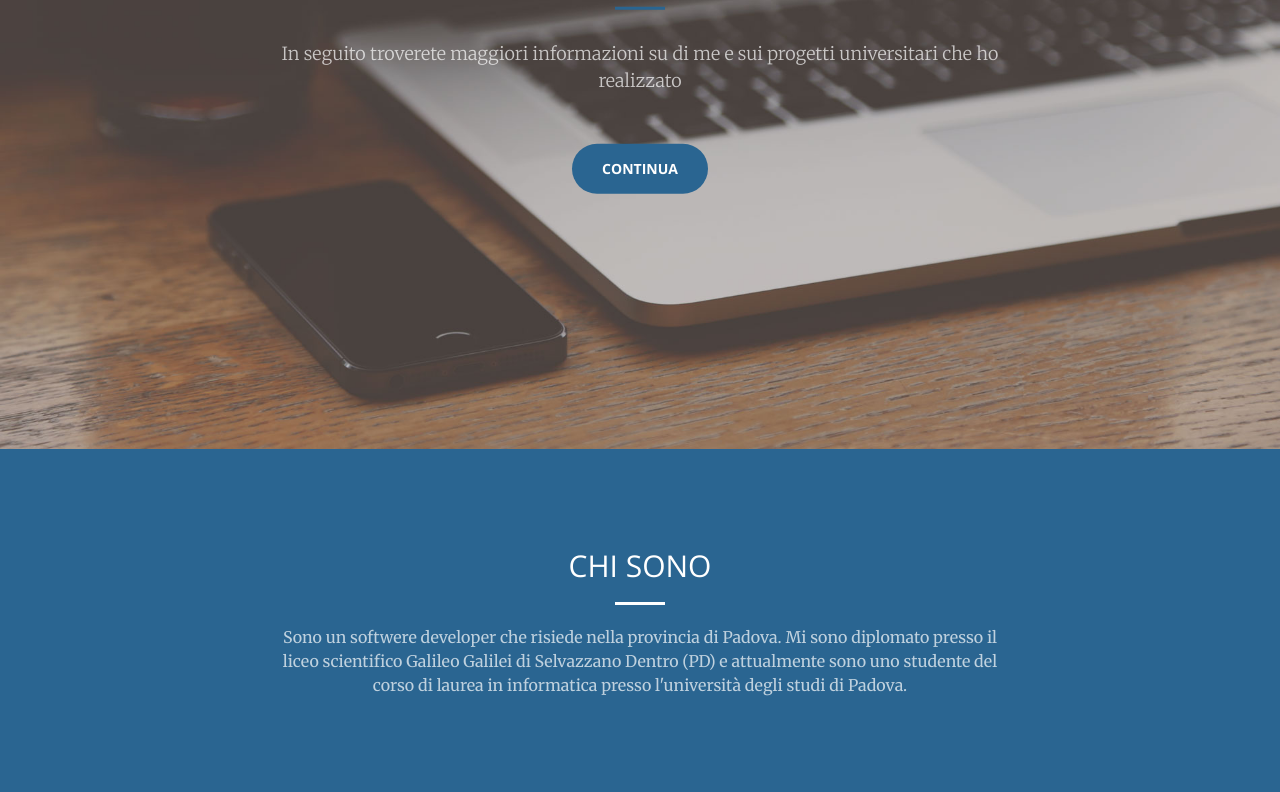
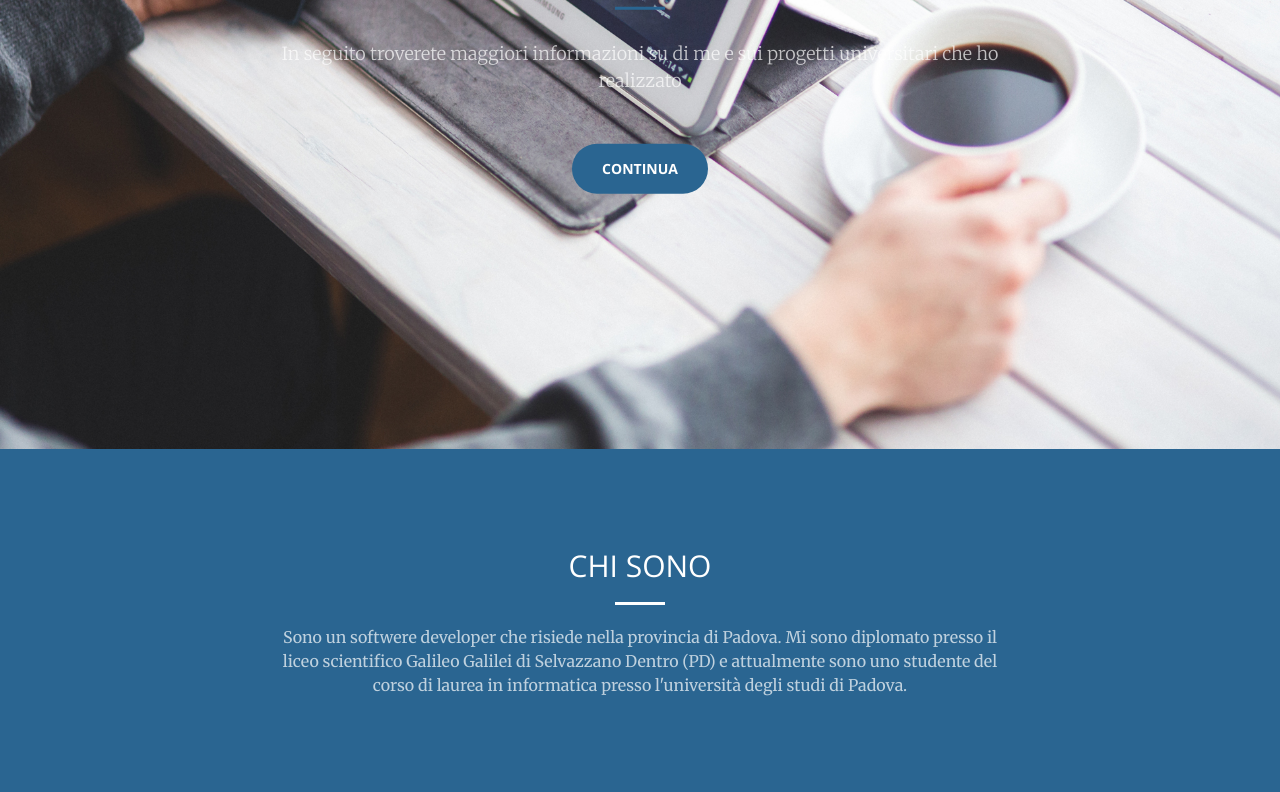
Before and after one commit to marcomak91/marcomak91.github.io, a website: page index.html in a window 1280 px wide. Shown: the part 351-1143 px from the top of the page. Drawn offline with nearby package versions, Linux system fonts and the light colour scheme.

Commit message:
Update creative.css

```diff
--- a/css/creative.css
+++ b/css/creative.css
@@ -150,7 +150,7 @@ header {
   background-size: cover;
   -o-background-size: cover;
   background-position: center;
-  background-image: url('../img/header.jpg');
+  background-image: url('../img/copertina1.jpg');
   text-align: center;
   color: white;
 }
```
